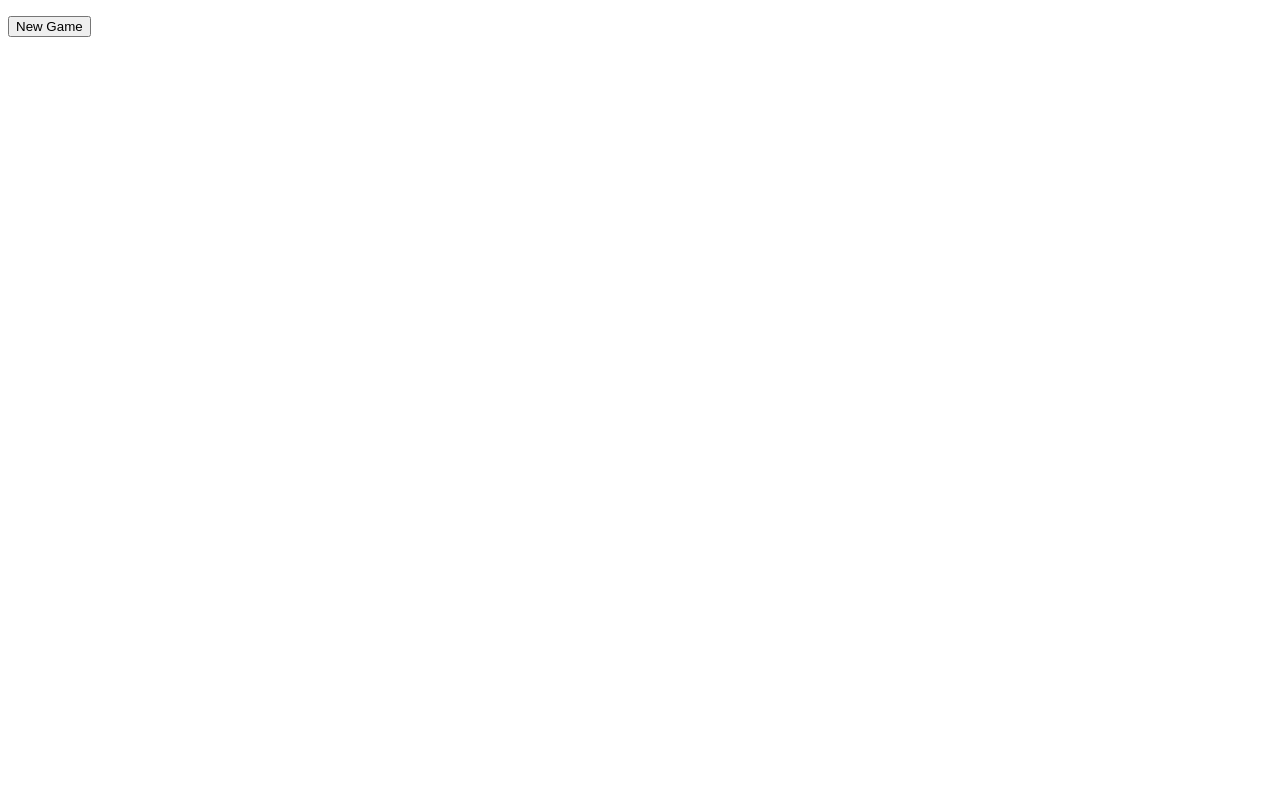
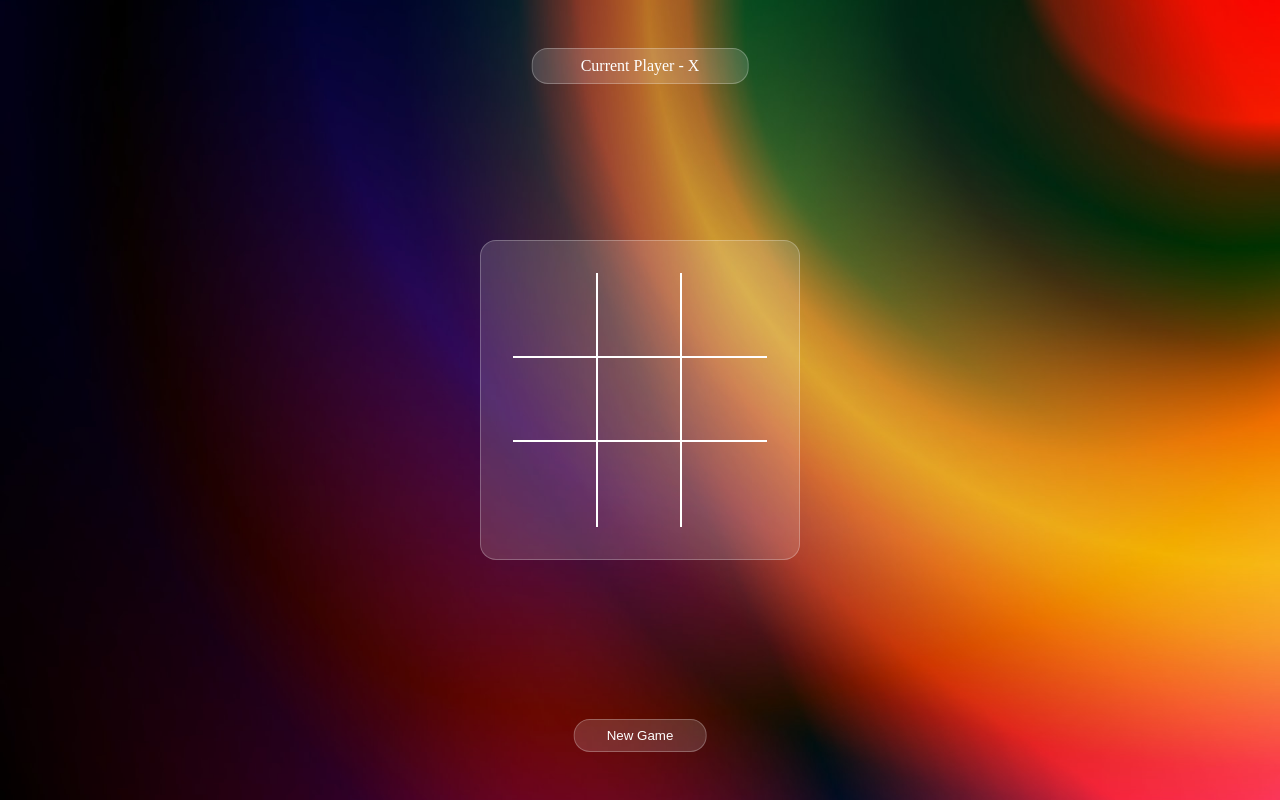
Before and after one commit to YashKumarYK/TicTacToe, a plain HTML site: page index.html in a window 1280 px wide. Drawn offline with Linux system fonts and the light colour scheme.

Commit message:
linked the css and js file

```diff
--- a/index.html
+++ b/index.html
@@ -5,29 +5,32 @@
     <meta http-equiv="X-UA-Compatible" content="IE=edge" />
     <meta name="viewport" content="width=device-width, initial-scale=1.0" />
     <title>TicTacToe</title>
+    <link rel="stylesheet" href="./styles.css">
   </head>
   <body>
     <div class="wrapper">
       <p class="gameInfo"></p>
       <div class="tic-tac-toe">
-        <div class="box"></div>
-        <div class="box"></div>
+        <div class="box bx1"></div>
+        <div class="box bx2"></div>
 
-        <div class="box"></div>
-        <div class="box"></div>
+        <div class="box bx3"></div>
+        <div class="box bx4"></div>
 
-        <div class="box"></div>
+        <div class="box bx5"></div>
 
-        <div class="box"></div>
+        <div class="box bx6"></div>
 
-        <div class="box"></div>
+        <div class="box bx7"></div>
 
-        <div class="box"></div>
+        <div class="box bx8"></div>
 
-        <div class="box"></div>
+        <div class="box bx9"></div>
       </div>
 
       <button class="btn">New Game</button>
+
+      <script src="./index.js"></script>
     </div>
   </body>
 </html>
```
